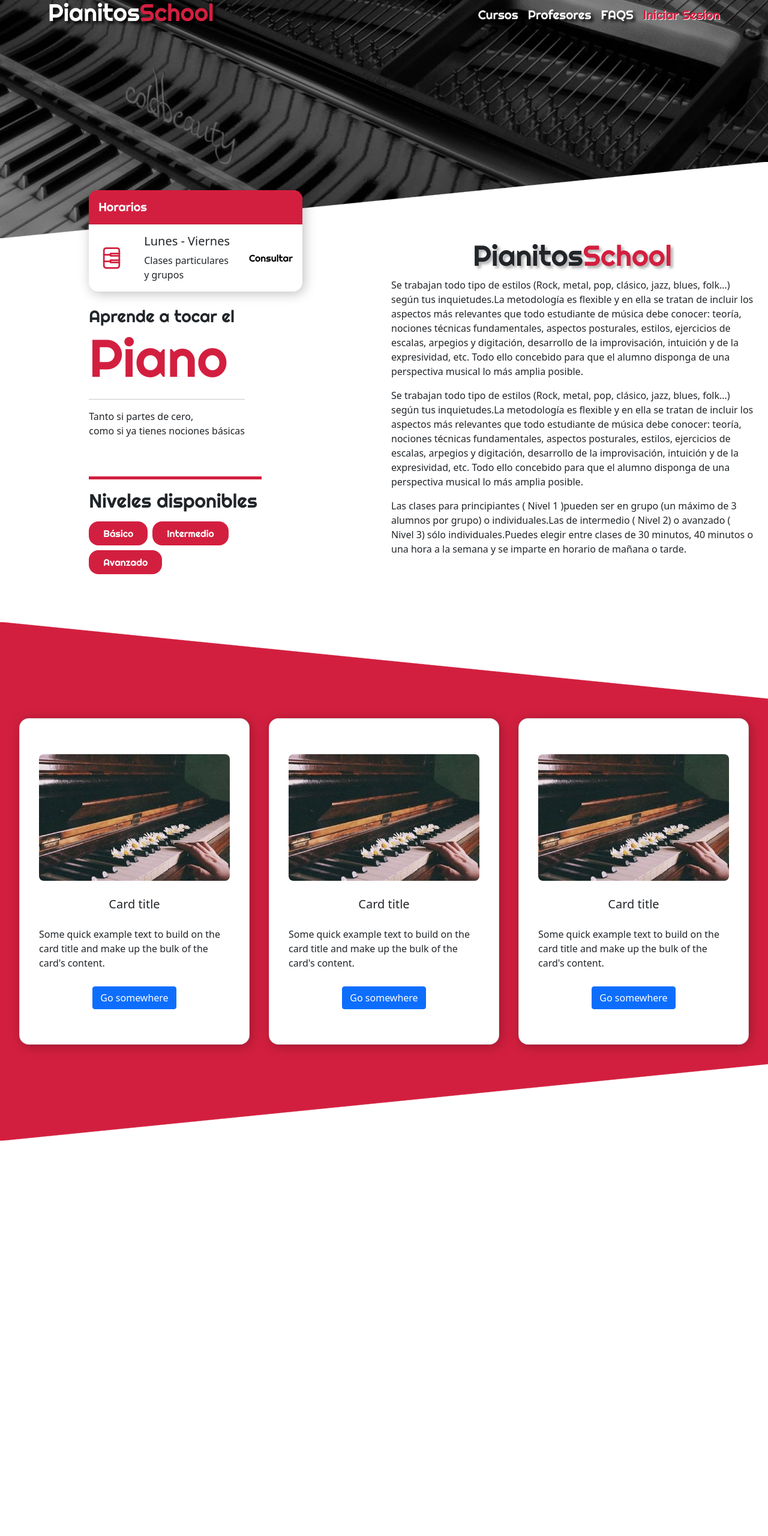
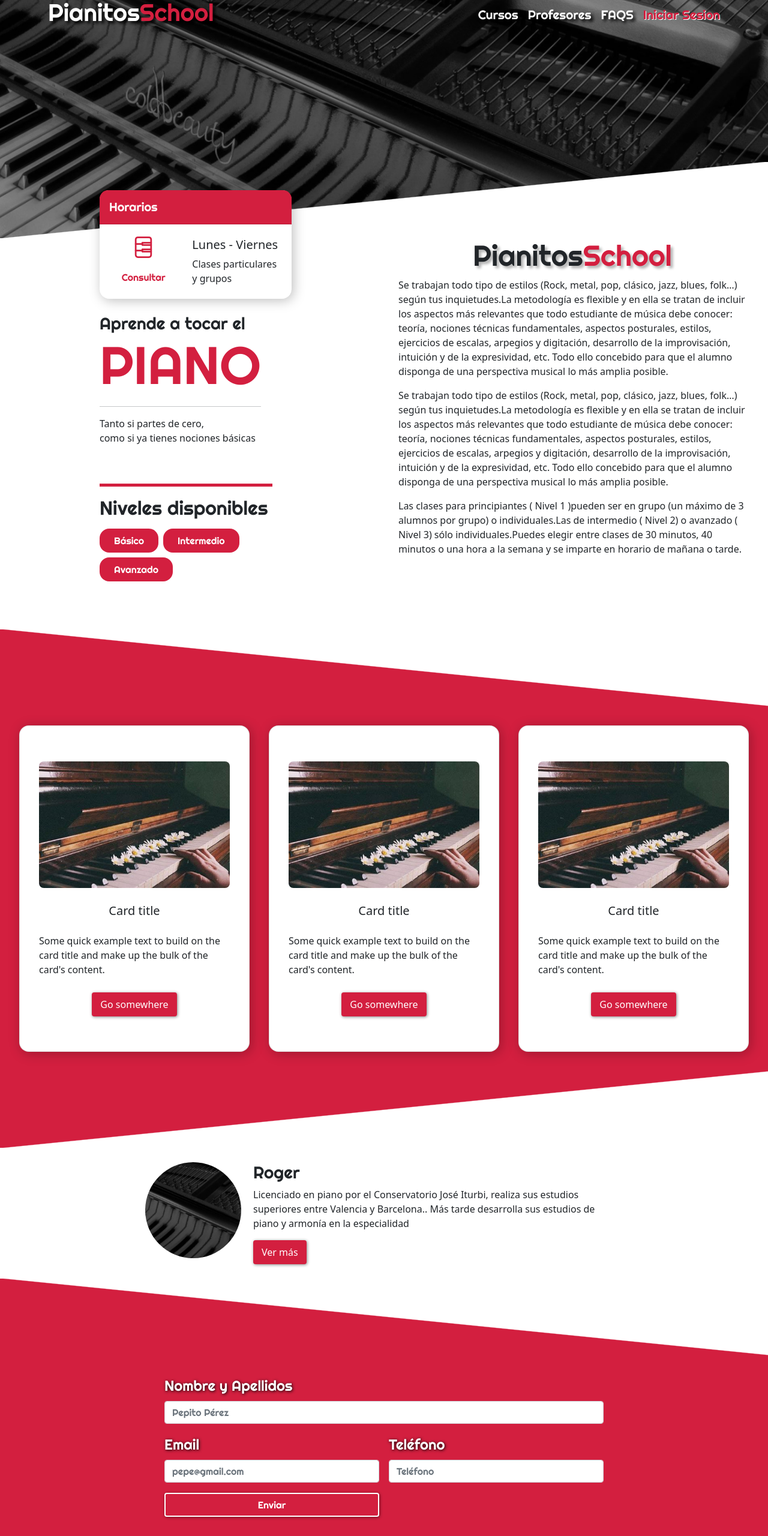
Before and after one commit to RSMKode/pianitos-school, a plain HTML site: page src/index.html in a window 1280 px wide. Shown: the part 19-2579 px from the top of the page at 60% size. Before the commit the page ends 1920 px from the top, so only its background shows below. Drawn offline with nearby package versions, Linux system fonts and the light colour scheme.

Commit message:
add profesores y footer
Co-authored-by: SamuelFriasNieto <SamuelFriasNieto@users.noreply.github.com>

```diff
--- a/src/index.html
+++ b/src/index.html
@@ -35,7 +35,8 @@
             <div class="info-cursos">
               <div class="horarios card">
                 <h5 class="card-header">Horarios</h5>
-                <div class="card-body">
+                <div class="card-body gap-2 gap-lg-4">
+                  <div class="d-flex flex-column align-items-center gap-2">
                   <svg
                     xmlns="http://www.w3.org/2000/svg"
                     class="icon icon-tabler icon-tabler-piano"
@@ -57,21 +58,23 @@
                     <path d="M15 19v-6" />
                     <path d="M14 5v8h2v-8" />
                   </svg>
-                  <div>
+                  <a href="#" class="btn btn-primary">Consultar</a>
+                </div>
+                  <div class="">
                     <h5 class="card-title">Lunes - Viernes</h5>
                     <p class="card-text">
                       Clases particulares <br />
                       y grupos
                     </p>
                   </div>
-                  <a href="#" class="btn btn-primary">Consultar</a>
+
                 </div>
               </div>
               <div class="d-flex flex-column gap-5 align-items-center align-items-md-start">
                 <div class="aprende-piano">
                   <h3>
                     Aprende a tocar el <br />
-                    <span class="piano accent">Piano</span>
+                    <span class="piano accent">PIANO</span>
                   </h3>
                   <hr />
                   <p>
@@ -91,7 +94,7 @@
             </div>
           </aside>
           <div
-            class="col col-12 col-lg-6 flex flex-column"
+            class="col col-12 col-lg-6 flex flex-column px-4"
           >
               <h2 class="pianitos-school text-center">
                 Pianitos<span class="accent">School</span>
@@ -152,7 +155,42 @@
         </div>
       </section>
       <div class="row divisor-cursos"></div>
+      <section class="profesores row">
+        <div class="col d-flex flex-column align-items-center p-4 gap-4">
+          <article class="row justify-content-center gap-2">
+            <img src="images/hero-background.png" alt="Profesor 1" class="prof_avatar col col-12 col-sm-6 px-0">
+            <div class="col col-12 col-sm-6 d-flex flex-column align-items-start">
+              <h3>Roger</h3>
+              <p>Licenciado en piano por el Conservatorio José Iturbi, realiza sus estudios superiores entre Valencia y Barcelona..
+                  Más tarde desarrolla sus estudios de piano y armonía en la especialidad</p>
+                <button type="button" class="btn btn-primary">Ver más</button>
+            </div>
+          </article>
+
+
+        </div>
+      </section>
+      <div class="row divisor-profesores"></div>
     </main>
+    <footer>
+      <form class="row g-3">
+        <div class="col-12">
+          <label for="nombre" class="form-label">Nombre y Apellidos</label>
+          <input type="text" class="form-control" id="nombre" placeholder="Pepito Pérez">
+        </div>
+        <div class="col-md-6">
+          <label for="email" class="form-label">Email</label>
+          <input type="email" class="form-control" id="email" placeholder="pepe@gmail.com">
+        </div>
+        <div class="col-md-6">
+          <label for="tel" class="form-label">Teléfono</label>
+          <input type="tel" placeholder="Teléfono" class="form-control" id="tel">
+        </div>
+        <div class="col-md-6">
+          <button type="submit" class="btn btn-primary w-100">Enviar</button>
+        </div>
+      </form>
+    </footer>
 
     <!-- Optional JavaScript; choose one of the two! -->
 
--- a/src/style.css
+++ b/src/style.css
@@ -27,7 +27,7 @@ body {
 
 header {
   display: flex;
-  gap: 1rem;
+  gap: 0 1rem;
   flex-wrap: wrap;
   place-content: space-between;
   place-items: center;
@@ -137,25 +137,20 @@ h2 {
 }
 
 .horarios {
-  max-width: 55rem;
+  width: 20rem;
   border: none;
   border-radius: 1rem;
   box-shadow: 3px 3px 20px rgba(0, 0, 0, 0.26);
 }
 
-.horarios .btn-primary {
+.horarios .btn {
   border: none;
-  color: black;
+  color: var(--acent);
   background-color: transparent;
   font-family: "Righteous", sans-serif;
-  transition: 0.25s all ease;
-  padding: 0;
+  box-shadow: none;
+  border: 2px solid transparent;
 }
-
-.horarios .btn-primary:is(:hover, :focus) {
-  scale: 1.1;
-}
-
 .info-cursos .card-header {
   font-family: "Righteous", sans-serif;
   background-color: #d31f3f;
@@ -171,9 +166,9 @@ h2 {
 .info-cursos .card-body {
   display: flex;
   place-items: center;
-  justify-content: space-between;
+  justify-content: space-evenly;
   text-align: start;
-  gap: 2rem;
+  /* gap: 1rem; */
 }
 
 .info-cursos .card-body svg {
@@ -228,8 +223,19 @@ hr.accent {
   font-size: 5.5rem;
 }
 
+.btn {
+  background-color: var(--acent);
+  border: 2px solid var(--acent);
+  box-shadow: 1px 1px 5px rgba(0, 0, 0, 0.486);
+}
+
+.btn:hover {
+  background-color: white;
+  border: 2px solid var(--acent);
+  color: var(--acent);
+}
+
 .divisor-presentacion {
-  top: -8rem;
   left: 0;
   height: 8rem;
   background: linear-gradient(
@@ -253,7 +259,6 @@ hr.accent {
 }
 
 .divisor-cursos {
-  top: -5rem;
   height: 8rem;
   bottom: 0;
   background: linear-gradient(
@@ -264,7 +269,6 @@ hr.accent {
     transparent 100%
   );
 }
-
 .cursos .contenedor {
   padding: 3rem;
   display: flex;
@@ -286,3 +290,53 @@ hr.accent {
 .cursos img {
   border-radius: 0.5rem;
 }
+
+/*----------------------PROFESORES-----------------------*/
+.divisor-profesores {
+  height: 8rem;
+  bottom: 0;
+  background: linear-gradient(
+    to right top,
+    var(--acent) 0%,
+    var(--acent) 50%,
+    transparent 50.5%,
+    transparent 100%
+  );
+}
+
+.profesor {
+  max-width: 50rem;
+  display: flex;
+  gap: 2rem;
+  padding: 0.5rem 1rem;
+  align-items: center;
+}
+
+img.prof_avatar {
+  width: 10rem;
+  height: 10rem;
+  object-fit: cover;
+  border-radius: 50%;
+}
+
+footer {
+  background-color: #d31f3f;
+  color: white;
+  padding: 2rem;
+  display: flex;
+  flex-direction: column;
+  gap: 1rem;
+  place-items: center;
+  font-family: "Righteous", sans-serif;
+  font-size: 1.5rem;
+  text-shadow: 1px 1px 5px black;
+}
+
+footer .btn {
+  border: 2px solid white;
+  background: transparent;
+}
+
+footer .btn:hover {
+  border: 2px solid white;
+}
```
